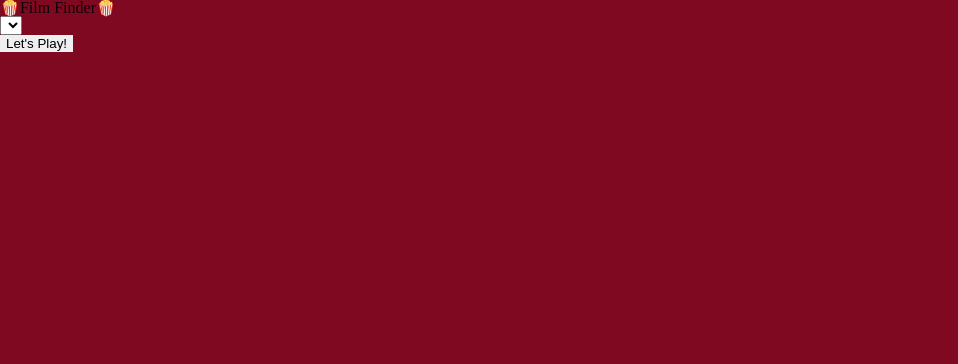
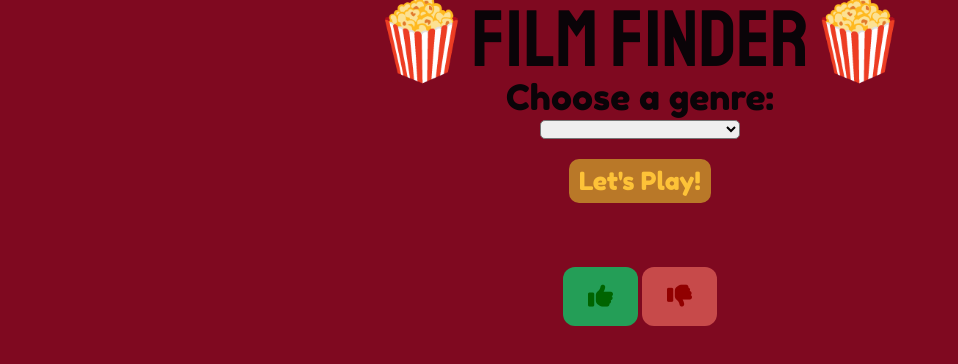
Before and after one commit to Joel-Milla/Film_Finder, a plain HTML site: page index.html in a window 1280 px wide. Shown: the whole page, without its empty margins (0-958 px from the left). Drawn offline with Linux system fonts and the light colour scheme.

Commit message:
Add primary style to the website

```diff
--- a/assets/css/style.css
+++ b/assets/css/style.css
@@ -7,3 +7,92 @@ body {
     background-color: #7f0920;
     color: #0a0408;
 }
+
+#appTitle {
+    text-align: center;
+    margin: 0px auto;
+    display: block;
+    font-family: 'Staatliches', sans-serif;
+    font-size: 80px;
+}
+
+#genreForm, #playBtn {
+    text-align: center;
+    margin: 0px auto;
+    display: block;
+    font-family: 'Fredoka One', sans-serif;
+}
+
+#movieInfo {
+    width: 65%;
+    margin: 32px auto;
+}
+
+#movieInfo:after {
+    content: "";
+    display: table;
+    clear: both;
+}
+
+img#moviePoster {
+    width: 100%;
+    height: auto;
+    display: block;
+    margin: auto;
+}
+
+#movieText {
+    font-family: 'Questrial';
+    color: #FEFBEA;
+    line-height: 1.25;
+}
+
+#movieTitle, #movieOverview {
+    padding: 32px;
+}
+
+#playBtn {
+    margin-top: 20px;
+    font-size: 25px;
+    padding: 7px 10px;
+    border-radius: 10px;
+    border-style: none;
+    background-color: #B97828;
+    color: #fdc238;
+    cursor: pointer;
+}
+
+label {
+    display: block;
+    font-size: 35px;
+    margin-bottom: 5px;
+}
+
+select {
+    width: 200px;
+    height: auto;
+    border-radius: 5px;
+}
+
+#likeOrDislikeBtns {
+    text-align: center;
+    margin: 0px auto;
+}
+
+#likeBtn, #dislikeBtn {
+    padding: 15px 25px;
+    font-size: 25px;
+    border-radius: 12px;
+    border-style: none;
+    cursor: pointer;
+}
+
+#likeBtn {
+    background-color: #249e57;
+    color: darkgreen;
+}
+
+#dislikeBtn {
+    background-color: #c74a4a;
+    color: #910000;
+}
--- a/index.html
+++ b/index.html
@@ -23,6 +23,7 @@
         </header>
         <main>
             <form action="get" id="genreForm">
+                <label for="genres">Choose a genre:</label>
                 <select name="genres" id="genres"></select>
             </form>
             <button id="playBtn">Let's Play!</button>
@@ -30,9 +31,9 @@
                 <div id="moviePoster"></div>
                 <div id="movieText"></div>
             </div>
-            <div id="likeOrDislikeBtns" hidden>
+            <div id="likeOrDislikeBtns">
                 <button id="likeBtn"><i class="fa-solid fa-thumbs-up"></i></button>
-                <button id="dislikeBtn"><i class="fa-solid fa-thumbs-up"></i></button>
+                <button id="dislikeBtn"><i class="fa-solid fa-thumbs-down"></i></button>
             </div>
         </main>
     </body>
```
